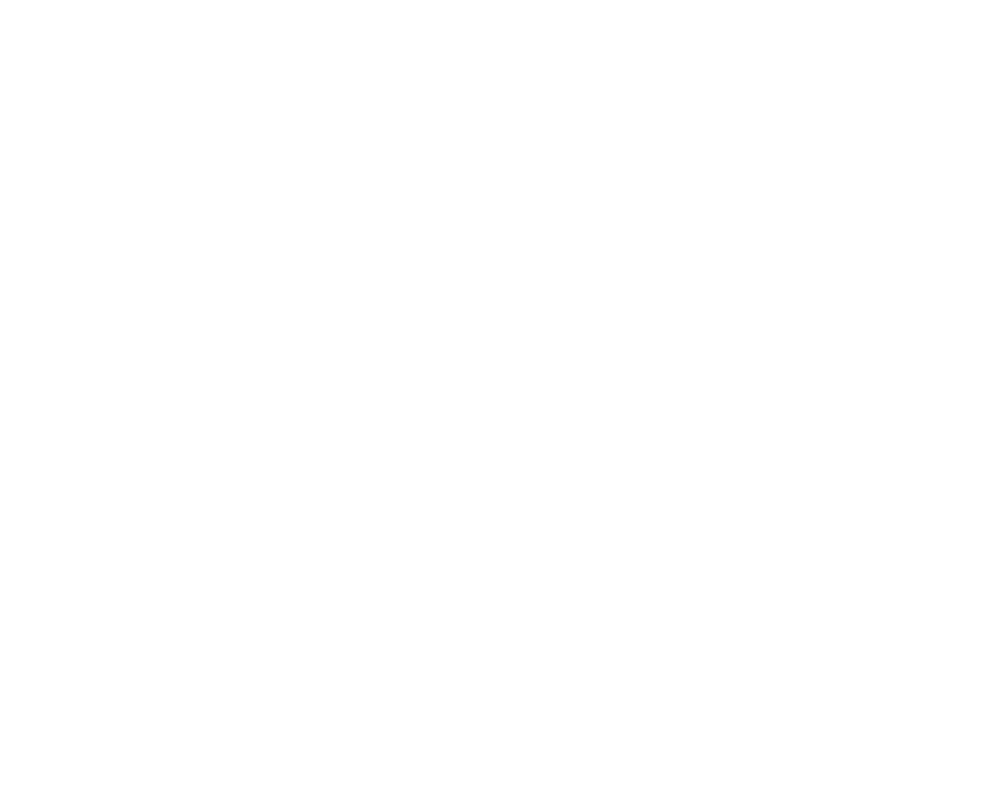
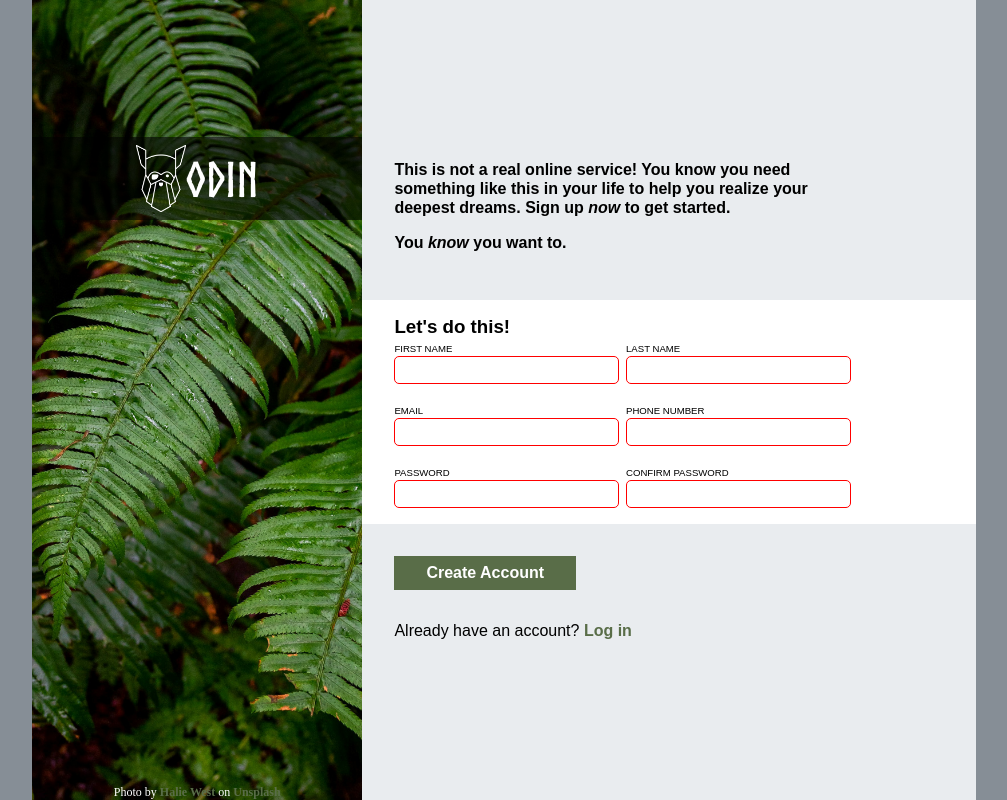
Before and after one commit to Steadfast237/Sign-up-Form, a plain HTML site: page index.html in a window 1280 px wide. Shown: the whole page, without its empty margins (136-1143 px from the left). Drawn offline with Linux system fonts and the light colour scheme.

Commit message:
Complete the project

```diff
--- a/css/styles.css
+++ b/css/styles.css
@@ -0,0 +1,146 @@
+@font-face {
+  font-family: Norse;
+  src: url(../assets/Norse-Bold.otf);
+}
+
+*,
+*::after,
+*::before {
+  margin: 0;
+  padding: 0;
+  box-sizing: border-box;
+}
+
+body {
+  max-width: 1366px;
+  height: 100vh;
+  margin: 0 auto;
+  padding: 0 168px;
+  background-color: #868e96;
+
+  display: flex;
+}
+
+aside {
+  width: 350px;
+  background-image: url('../assets/halie-west-25xggax4bSA-unsplash.jpg');
+  background-size: cover;
+  background-repeat: no-repeat;
+  background-position: center;
+
+  display: flex;
+  flex-direction: column;
+  justify-content: space-between;
+}
+
+section {
+  font-family: sans-serif;
+  width: 650px;
+  background-color: #e9ecef;
+
+  display: flex;
+  flex-direction: column;
+  justify-content: center;
+}
+
+img {
+  width: 50px;
+  height: auto;
+}
+
+a {
+  color: #596d48;
+  font-weight: bold;
+  text-decoration: none;
+}
+
+form {
+  background-color: #fff;
+  padding-top: 16px;
+  padding-bottom: 16px;
+  margin: 32px 0;
+}
+
+label {
+  font-size: 0.6rem;
+}
+
+button,
+input {
+  font-family: inherit;
+  font-size: 100%;
+}
+
+input {
+  display: block;
+  outline: none;
+  padding: 4px 8px;
+  border: 1px solid #e9ecef;
+  border-radius: 5px;
+}
+
+input:focus {
+  border: 1px solid blue;
+}
+
+input:invalid {
+  border: 1px solid #ff0000;
+}
+
+button {
+  font-weight: bolder;
+  border: none;
+  padding: 8px 32px;
+  color: #fff;
+  background-color: #596d48;
+  margin-bottom: 32px;
+  cursor: pointer;
+}
+
+.container-logo {
+  font-size: 32px;
+  background-color: rgba(0, 0, 0, 0.6);
+  font-family: Norse, sans-serif;
+  padding: 8px 0;
+  margin-top: 41.5%;
+
+  display: flex;
+  justify-content: center;
+  align-items: center;
+}
+
+.image-author,
+.container-logo {
+  color: white;
+}
+
+.image-author {
+  text-align: center;
+  font-size: 12px;
+}
+
+.top,
+.bottom,
+form {
+  padding-left: 32px;
+  padding-right: 125px;
+}
+
+.top {
+  font-weight: bold;
+}
+
+.top > p {
+  margin-bottom: 16px;
+  line-height: 1.2;
+}
+
+.bottom {
+}
+
+.container {
+  display: flex;
+  flex-wrap: wrap;
+  justify-content: space-between;
+  row-gap: 16px;
+}
--- a/index.html
+++ b/index.html
@@ -4,10 +4,80 @@
     <meta charset="UTF-8" />
     <meta name="viewport" content="width=device-width, initial-scale=1.0" />
     <title>Sign up Form</title>
+    <link rel="stylesheet" href="./css/styles.css" />
   </head>
   <body>
-    <!--
-        Photo by <a href="https://unsplash.com/@haliewestphoto?utm_content=creditCopyText&utm_medium=referral&utm_source=unsplash">Halie West</a> on <a href="https://unsplash.com/photos/green-leaf-plant-in-close-up-photography-25xggax4bSA?utm_content=creditCopyText&utm_medium=referral&utm_source=unsplash">Unsplash</a>
-    -->
+    <aside>
+      <div class="container-logo">
+        <img src="./assets/odin-logo.png" alt="image odin-logo" />
+        <h1>ODIN</h1>
+      </div>
+
+      <p class="image-author">
+        Photo by
+        <a
+          href="https://unsplash.com/@haliewestphoto?utm_content=creditCopyText&utm_medium=referral&utm_source=unsplash"
+          >Halie West</a
+        >
+        on
+        <a
+          href="https://unsplash.com/photos/green-leaf-plant-in-close-up-photography-25xggax4bSA?utm_content=creditCopyText&utm_medium=referral&utm_source=unsplash"
+          >Unsplash</a
+        >
+      </p>
+    </aside>
+
+    <section>
+      <div class="top">
+        <p>
+          This is not a real online service! You know you need something like
+          this in your life to help you realize your deepest dreams. Sign up
+          <em>now</em> to get started.
+        </p>
+        <p>You <em>know</em> you want to.</p>
+      </div>
+
+      <form id="form">
+        <h3>Let's do this!</h3>
+
+        <div class="container">
+          <div>
+            <label for="user_fname">FIRST NAME</label>
+            <input type="text" name="user_fname" id="user_fname" required />
+          </div>
+
+          <div>
+            <label for="user_lname">LAST NAME</label>
+            <input type="text" name="user_lname" id="user_lname" required />
+          </div>
+
+          <div>
+            <label for="user_mail">EMAIL</label>
+            <input type="email" name="user_mail" id="user_mail" required />
+          </div>
+
+          <div>
+            <label for="user_tel">PHONE NUMBER</label>
+            <input type="tel" name="user_tel" id="user_tel" required />
+          </div>
+
+          <div>
+            <label for="user_pwd">PASSWORD</label>
+            <input type="password" name="user_pwd" id="user_pwd" required />
+          </div>
+
+          <div>
+            <label for="user_cpwd">CONFIRM PASSWORD</label>
+            <input type="password" name="user_cpwd" id="user_cpwd" required />
+          </div>
+        </div>
+      </form>
+
+      <div class="bottom">
+        <button type="submit" form="form">Create Account</button>
+
+        <p>Already have an account? <a href="#">Log in</a></p>
+      </div>
+    </section>
   </body>
 </html>
```
